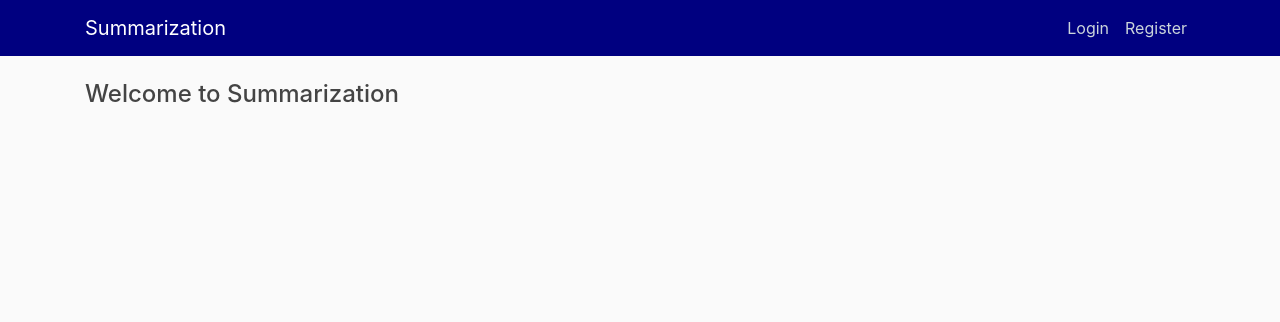
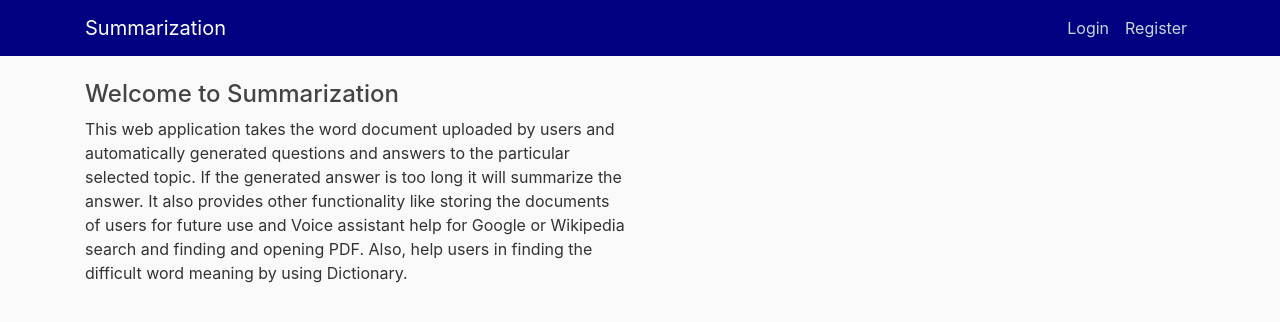
Before and after one commit to Jassubhi/Text-summarization-project, a Django app: template text/templates/text/welcome.html in a window 1280 px wide. Shown: the top 322 px of the page. Run offline with Django 3.2, Linux system fonts and the light colour scheme; the template is opened without the code that fills it, so the values that code supplies are empty; some libraries are stand-ins or nearby versions.

Commit message:
Update welcome.html

```diff
--- a/text/templates/text/welcome.html
+++ b/text/templates/text/welcome.html
@@ -5,5 +5,7 @@
 <h4>Welcome to Summarization</h4>
 <form method="post" enctype="multipart/form-data">
     {% csrf_token %}
+    <p> This web application takes the word document uploaded by users and automatically generated questions and answers to the particular selected topic. If the generated answer is too long it will summarize the answer. It also provides other functionality like storing the documents of users for future use and Voice assistant help for Google or Wikipedia search and finding and opening PDF. Also, help users in finding the difficult word meaning by using Dictionary.</p>
+
 </form>
 {% endblock content %}
```
